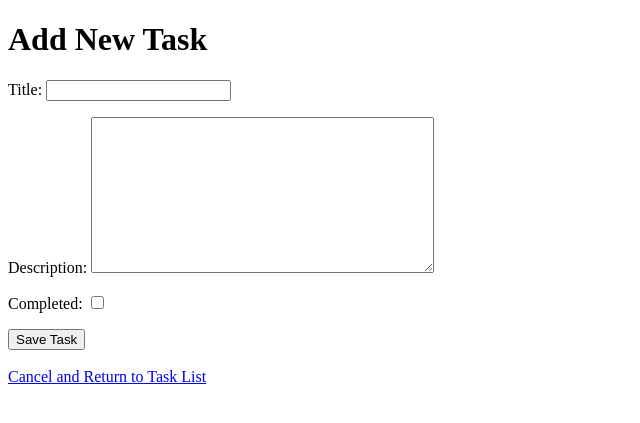
After one commit to JdanielGA/Django_Essentials, a Django app: page /tasks/new/ in a window 1280 px wide. The commit adds this page. Shown: the top 423 px of the page, without its empty margins (0-640 px from the left). Run offline with Django 5.2, Linux system fonts and the light colour scheme.

Commit message:
Creaction of tasks was added

```diff
--- /dev/null
+++ b/tasks/forms.py
@@ -0,0 +1,9 @@
+# tasks/forms.py
+from django import forms
+from .models import Task
+
+# Form for creating and updating Task instances.
+class TaskForm(forms.ModelForm):
+    class Meta:
+        model = Task
+        fields = ['title', 'description', 'completed']
--- a/tasks/urls.py
+++ b/tasks/urls.py
@@ -5,4 +5,5 @@ from . import views
 urlpatterns = [
     path('', views.task_list, name='task_list'),
     path('<int:task_id>/', views.task_detail, name='task_details'),
+    path('new/', views.task_form, name='task_form'),
 ]
--- a/tasks/views.py
+++ b/tasks/views.py
@@ -1,6 +1,7 @@
 # tasks/views.py
-from django.shortcuts import render
+from django.shortcuts import render, redirect
 from .models import Task
+from .forms import TaskForm
 
 # Lists view to display all tasks.
 def task_list(request):
@@ -13,3 +14,15 @@ def task_detail(request, task_id):
     task = Task.objects.get(id=task_id)
     context = {'task': task}
     return render(request, 'tasks/task_details.html', context)
+
+# Form View for creating and updating tasks.
+def task_form(request):
+    if request.method == 'POST':
+        form = TaskForm(request.POST)
+        if form.is_valid():
+            form.save()
+            return redirect('task_list')
+    else:
+        form = TaskForm()
+    context = {'form': form}
+    return render(request, 'tasks/task_form.html', context)
--- /dev/null
+++ b/templates/tasks/task_form.html
@@ -0,0 +1,18 @@
+<!DOCTYPE html>
+<html lang="en">
+<head>
+    <meta charset="UTF-8">
+    <meta name="viewport" content="width=device-width, initial-scale=1.0">
+    <title>Add Task</title>
+</head>
+<body>
+    <h1>Add New Task</h1>
+    <form method="post">
+        {% csrf_token %}
+        {{ form.as_p }}
+        <button type="submit">Save Task</button>
+    </form>
+    <br>
+    <a href="{% url 'task_list' %}">Cancel and Return to Task List</a>
+</body>
+</html>
--- a/templates/tasks/task_list.html
+++ b/templates/tasks/task_list.html
@@ -9,6 +9,7 @@
 
 <body>
     <h1>Task List</h1>
+    <a href="{% url 'task_form' %}">Add New Task</a>
     <ul>
         {% for task in tasks %}
         <li>
```
